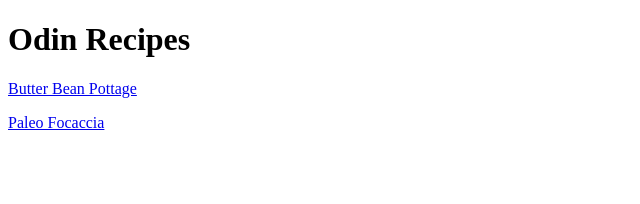
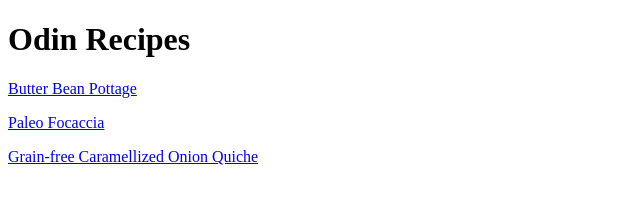
Before and after one commit to ian-gilles/odin-recipes, a plain HTML site: page index.html in a window 1280 px wide. Shown: the whole page, without its empty margins (0-640 px from the left). Drawn offline with Linux system fonts and the light colour scheme.

Commit message:
Add grain-free caramellized onion quiche

```diff
--- a/index.html
+++ b/index.html
@@ -9,5 +9,6 @@
         <h1>Odin Recipes</h1>
         <a href="./recipes/butter-bean-pottage.html">Butter Bean Pottage</a>
         <p><a href="./recipes/paleo-focaccia.html">Paleo Focaccia</a></p>
+        <p><a href="./recipes/caramellized-onion-quiche.html">Grain-free Caramellized Onion Quiche</a></p>
     </body>
 </html>
```
